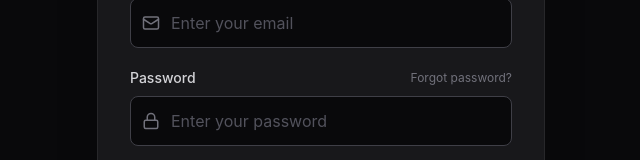
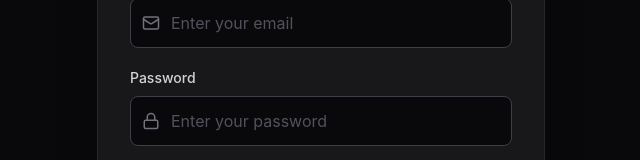
Before and after one commit to K-Bamrungsuk/Kheun-Lift-frontend, a React (Vite) app: page /login in a window 1280 px wide. Shown: the part 380-540 px from the top of the page, without its empty margins (319-959 px from the left). Built offline with nearby package versions, Linux system fonts and the light colour scheme; the HTML template or start-up script is replaced by a standard one.

Commit message:
comment-forgot-password

```diff
--- a/src/pages/Login.jsx
+++ b/src/pages/Login.jsx
@@ -65,14 +65,14 @@ function Login() {
           autoComplete="current-password"
           required
           placeholder="Enter your password"
-          rightContent={
-            <Link
-              to="/forgot-password"
-              className="text-xs text-zinc-500 transition hover:text-yellow-500"
-            >
-              Forgot password?
-            </Link>
-          }
+          // rightContent={
+          //   <Link
+          //     to="/forgot-password"
+          //     className="text-xs text-zinc-500 transition hover:text-yellow-500"
+          //   >
+          //     Forgot password?
+          //   </Link>
+          // }
         />
 
         {error && <p className="text-center text-sm text-red-400">{error}</p>}
```
